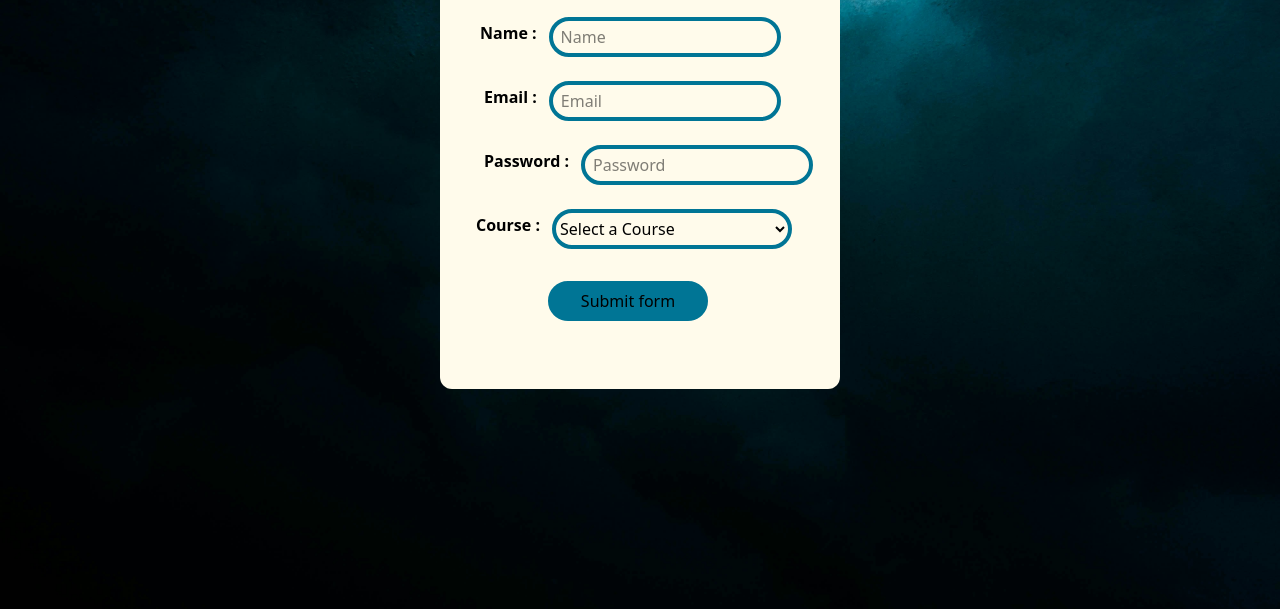
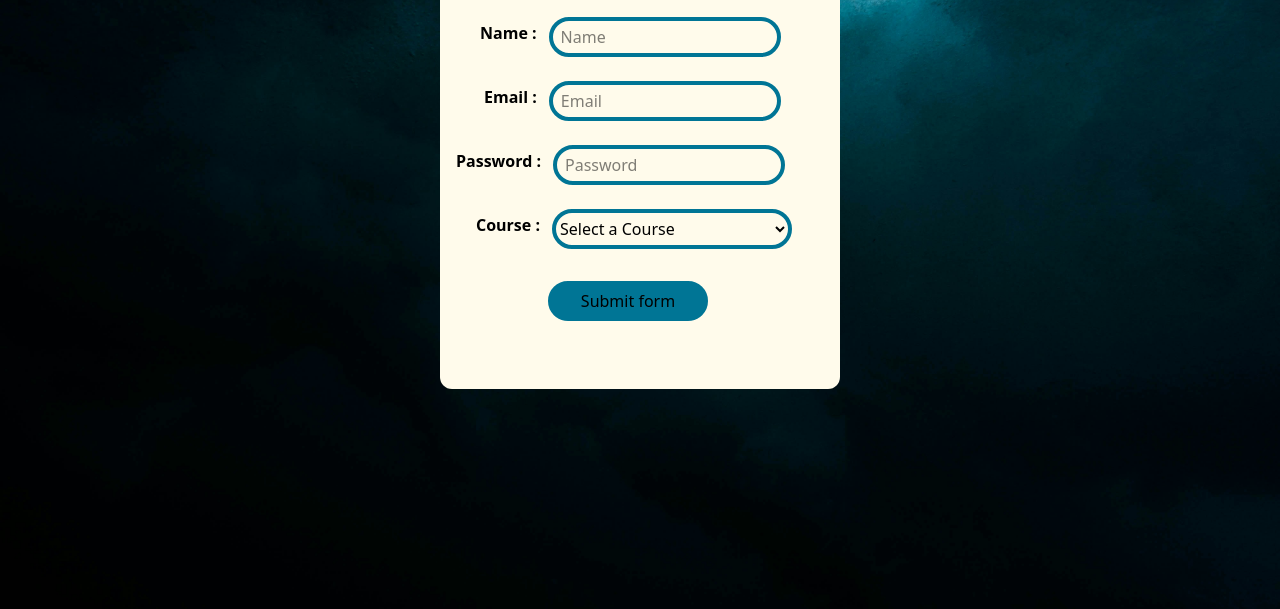
Before and after one commit to Umaimazainab02/student-registration-form, a website: page index.html in a window 1280 px wide. Shown: the part 191-800 px from the top of the page. Drawn offline with Linux system fonts and the light colour scheme.

```diff
--- a/index.html
+++ b/index.html
@@ -11,7 +11,7 @@
 </head>
 
 <body class="flex justify-center  bg-cover bg-center bg-no-repeat min-h-screen">
-    <div class="  bg-amber-50  w-70 lg:w-100 h-130 lg:h-115 mt-30 rounded-b-xl">
+    <div class="  bg-amber-50  w-70 lg:w-100 h-150 lg:h-115 mt-30 rounded-xl">
         <h1 class="bg-cyan-800 pt-5 pb-4 pl-10 lg:pl-20 font-bold text-md lg:text-xl">Student Registration Form</h1>
         <div class="pl-10 pt-6 flex flex-col lg:flex-row">
             <h1 class="font-bold pt-1 pr-3">Name : </h1>
@@ -21,7 +21,7 @@
             <h1 class="font-bold pt-1 pr-3">Email : </h1>
             <input type="text" placeholder="Email" class="border-4 border-cyan-700 w-50 lg:w-58 h-10 p-2 rounded-3xl">
         </div>
-        <div class="pl-11 pt-6 flex flex-col lg:flex-row">
+        <div class="pl-11 lg:pl-4 pt-6 flex flex-col lg:flex-row">
             <h1 class="font-bold pt-1 pr-3">Password : </h1>
             <input type="text" placeholder="Password" class="border-4 border-cyan-700 w-50 lg:w-58 h-10 p-2 rounded-3xl">
         </div>
@@ -36,7 +36,7 @@
                 <option>Cyber Security</option>
             </select>
         </div>
-        <div class="mt-8 ml-15 lg:ml-27">
+        <div class="mt-8 ml-17 lg:ml-27">
             <button class="border-4 border-cyan-700 bg-cyan-700 w-40 h-10 rounded-3xl ">Submit form</button>
         </div>
     </div>
```
Also changed, not shown: src/output.css.
